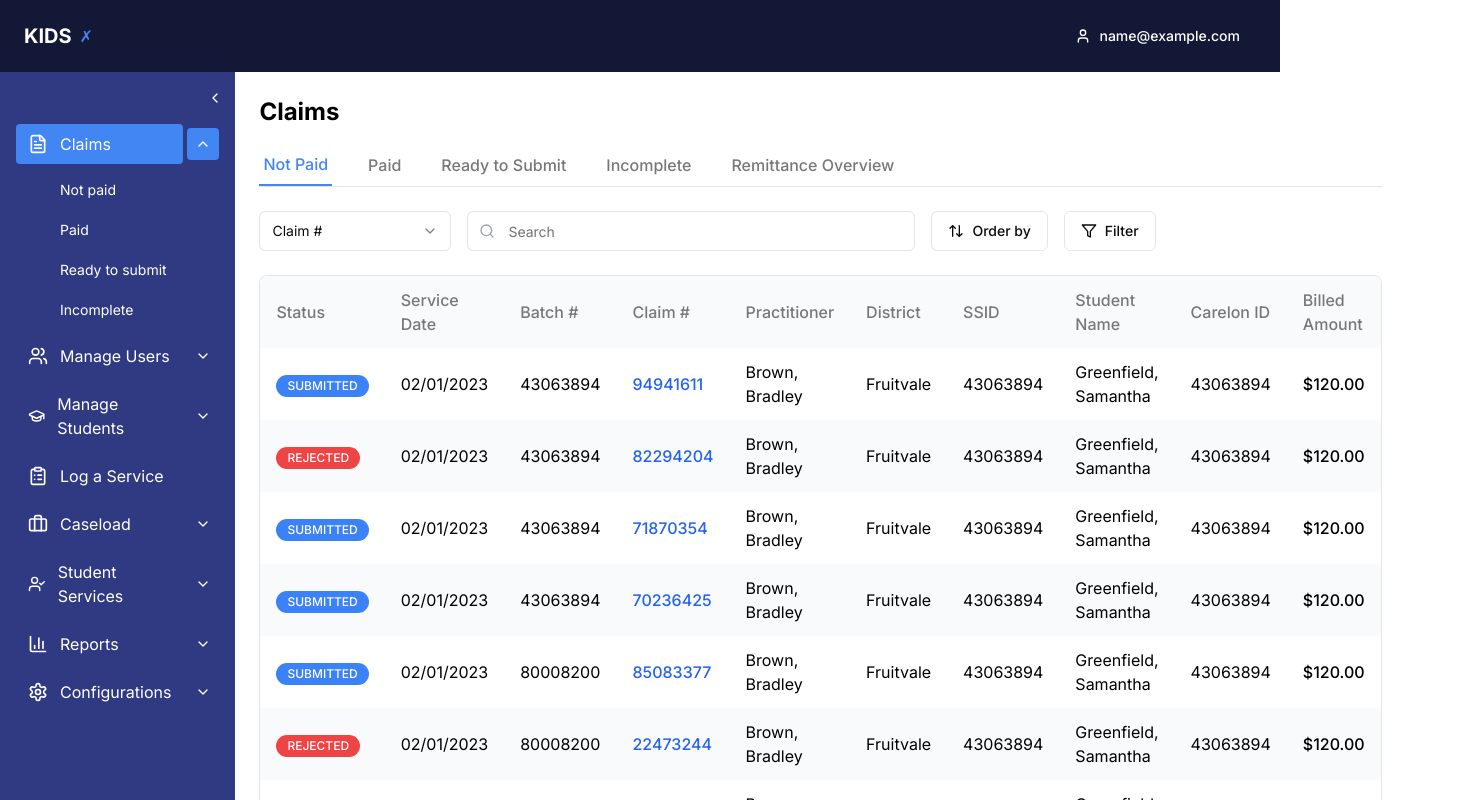
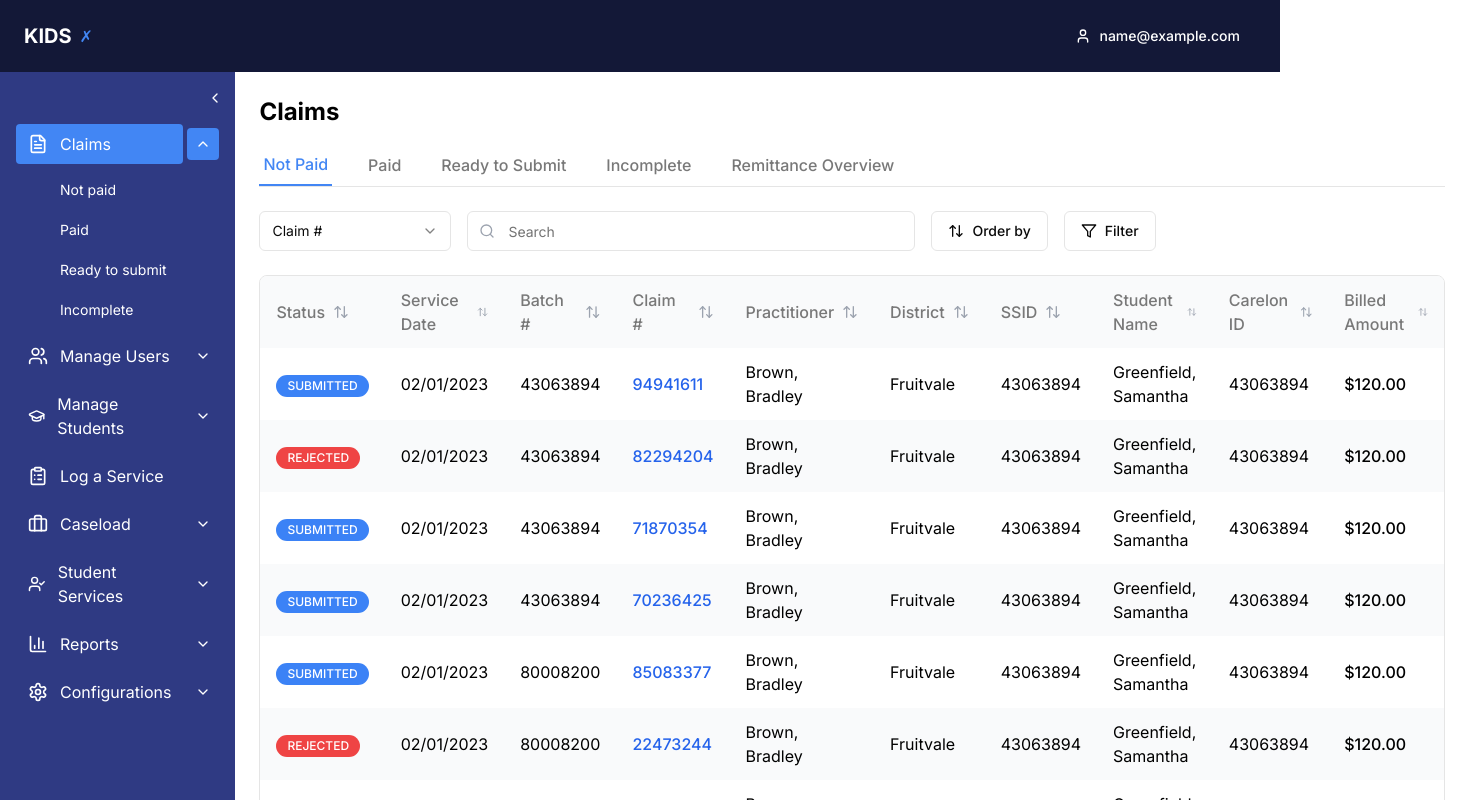
Before and after one commit to linaaolmedo/admin-view, a Next.js app: page /claims in a window 1280 px wide. Shown: the top 800 px of the page, 1469 px wide, since content can reach past the window. Built offline with nearby package versions, Linux system fonts and the light colour scheme; sample sign-in values are in the browser's storage.

Commit message:
added sorting to claims page

```diff
--- a/app/claims/page.tsx
+++ b/app/claims/page.tsx
@@ -3,7 +3,7 @@
 import { useState, useEffect } from "react"
 import { useSearchParams, useRouter } from "next/navigation"
 import Link from "next/link"
-import { Search, ArrowUpDown, Filter, MoreHorizontal } from "lucide-react"
+import { Search, ArrowUpDown, Filter, MoreHorizontal, ChevronUp, ChevronDown } from "lucide-react"
 import { Button } from "@/components/ui/button"
 import { Input } from "@/components/ui/input"
 import { Select, SelectContent, SelectItem, SelectTrigger, SelectValue } from "@/components/ui/select"
@@ -725,6 +725,8 @@ export default function ClaimsPage() {
   const [searchBy, setSearchBy] = useState("claimNumber")
   const [selectedClaims, setSelectedClaims] = useState<number[]>([])
   const [successMessage, setSuccessMessage] = useState("")
+  const [sortField, setSortField] = useState<string>("")
+  const [sortDirection, setSortDirection] = useState<"asc" | "desc">("asc")
 
   // In the component, add router
   const router = useRouter()
@@ -783,12 +785,50 @@ export default function ClaimsPage() {
     { value: "practitionerNPI", label: "NPI" }
   ]
 
-  const filteredData = getCurrentData().filter((claim: any) => {
+  // Function to handle sorting
+  const handleSort = (field: string) => {
+    if (activeTab !== "not-paid") return // Only sort for not-paid tab
+
+    if (sortField === field) {
+      setSortDirection(sortDirection === "asc" ? "desc" : "asc")
+    } else {
+      setSortField(field)
+      setSortDirection("asc")
+    }
+  }
+
+  // Function to sort data
+  const sortData = (data: any[]) => {
+    if (!sortField || activeTab !== "not-paid") return data
+
+    return [...data].sort((a, b) => {
+      let aValue = a[sortField]
+      let bValue = b[sortField]
+
+      // Handle different data types
+      if (sortField === "serviceDate") {
+        aValue = new Date(aValue)
+        bValue = new Date(bValue)
+      } else if (sortField === "billedAmount") {
+        aValue = parseFloat(aValue.replace(/[$,]/g, ""))
+        bValue = parseFloat(bValue.replace(/[$,]/g, ""))
+      } else if (typeof aValue === "string") {
+        aValue = aValue.toLowerCase()
+        bValue = bValue.toLowerCase()
+      }
+
+      if (aValue < bValue) return sortDirection === "asc" ? -1 : 1
+      if (aValue > bValue) return sortDirection === "asc" ? 1 : -1
+      return 0
+    })
+  }
+
+  const filteredData = sortData(getCurrentData().filter((claim: any) => {
     if (searchTerm === "") return true
 
     const fieldValue = claim[searchBy as keyof typeof claim]
     return fieldValue?.toString().toLowerCase().includes(searchTerm.toLowerCase())
-  })
+  }))
 
   const handleSelectClaim = (index: number) => {
     setSelectedClaims((prev) => (prev.includes(index) ? prev.filter((i) => i !== index) : [...prev, index]))
@@ -802,21 +842,111 @@ export default function ClaimsPage() {
     }
   }
 
+  // Function to render sort icon
+  const renderSortIcon = (field: string) => {
+    if (activeTab !== "not-paid" || sortField !== field) {
+      return <ArrowUpDown className="w-4 h-4 text-gray-400" />
+    }
+    return sortDirection === "asc" ?
+      <ChevronUp className="w-4 h-4 text-blue-600" /> :
+      <ChevronDown className="w-4 h-4 text-blue-600" />
+  }
+
   const renderTableHeaders = () => {
     switch (activeTab) {
       case "not-paid":
         return (
           <tr className="bg-gray-50">
-            <th className="text-left py-3 px-4 font-medium text-[#787878]">Status</th>
-            <th className="text-left py-3 px-4 font-medium text-[#787878]">Service Date</th>
-            <th className="text-left py-3 px-4 font-medium text-[#787878]">Batch #</th>
-            <th className="text-left py-3 px-4 font-medium text-[#787878]">Claim #</th>
-            <th className="text-left py-3 px-4 font-medium text-[#787878]">Practitioner</th>
-            <th className="text-left py-3 px-4 font-medium text-[#787878]">District</th>
-            <th className="text-left py-3 px-4 font-medium text-[#787878]">SSID</th>
-            <th className="text-left py-3 px-4 font-medium text-[#787878]">Student Name</th>
-            <th className="text-left py-3 px-4 font-medium text-[#787878]">Carelon ID</th>
-            <th className="text-left py-3 px-4 font-medium text-[#787878]">Billed Amount</th>
+            <th
+              className="text-left py-3 px-4 font-medium text-[#787878] cursor-pointer hover:bg-gray-100 transition-colors select-none"
+              onClick={() => handleSort("status")}
+            >
+              <div className="flex items-center gap-2">
+                Status
+                {renderSortIcon("status")}
+              </div>
+            </th>
+            <th
+              className="text-left py-3 px-4 font-medium text-[#787878] cursor-pointer hover:bg-gray-100 transition-colors select-none"
+              onClick={() => handleSort("serviceDate")}
+            >
+              <div className="flex items-center gap-2">
+                Service Date
+                {renderSortIcon("serviceDate")}
+              </div>
+            </th>
+            <th
+              className="text-left py-3 px-4 font-medium text-[#787878] cursor-pointer hover:bg-gray-100 transition-colors select-none"
+              onClick={() => handleSort("batchNumber")}
+            >
+              <div className="flex items-center gap-2">
+                Batch #
+                {renderSortIcon("batchNumber")}
+              </div>
+            </th>
+            <th
+              className="text-left py-3 px-4 font-medium text-[#787878] cursor-pointer hover:bg-gray-100 transition-colors select-none"
+              onClick={() => handleSort("claimNumber")}
+            >
+              <div className="flex items-center gap-2">
+                Claim #
+                {renderSortIcon("claimNumber")}
+              </div>
+            </th>
+            <th
+              className="text-left py-3 px-4 font-medium text-[#787878] cursor-pointer hover:bg-gray-100 transition-colors select-none"
+              onClick={() => handleSort("practitioner")}
+            >
+              <div className="flex items-center gap-2">
+                Practitioner
+                {renderSortIcon("practitioner")}
+              </div>
+            </th>
+            <th
+              className="text-left py-3 px-4 font-medium text-[#787878] cursor-pointer hover:bg-gray-100 transition-colors select-none"
+              onClick={() => handleSort("district")}
+            >
+              <div className="flex items-center gap-2">
+                District
+                {renderSortIcon("district")}
+              </div>
+            </th>
+            <th
+              className="text-left py-3 px-4 font-medium text-[#787878] cursor-pointer hover:bg-gray-100 transition-colors select-none"
+              onClick={() => handleSort("ssid")}
+            >
+              <div className="flex items-center gap-2">
+                SSID
+                {renderSortIcon("ssid")}
+              </div>
+            </th>
+            <th
+              className="text-left py-3 px-4 font-medium text-[#787878] cursor-pointer hover:bg-gray-100 transition-colors select-none"
+              onClick={() => handleSort("studentName")}
+            >
+              <div className="flex items-center gap-2">
+                Student Name
+                {renderSortIcon("studentName")}
+              </div>
+            </th>
+            <th
+              className="text-left py-3 px-4 font-medium text-[#787878] cursor-pointer hover:bg-gray-100 transition-colors select-none"
+              onClick={() => handleSort("carelonId")}
+            >
+              <div className="flex items-center gap-2">
+                Carelon ID
+                {renderSortIcon("carelonId")}
+              </div>
+            </th>
+            <th
+              className="text-left py-3 px-4 font-medium text-[#787878] cursor-pointer hover:bg-gray-100 transition-colors select-none"
+              onClick={() => handleSort("billedAmount")}
+            >
+              <div className="flex items-center gap-2">
+                Billed Amount
+                {renderSortIcon("billedAmount")}
+              </div>
+            </th>
           </tr>
         )
       case "paid":
```
